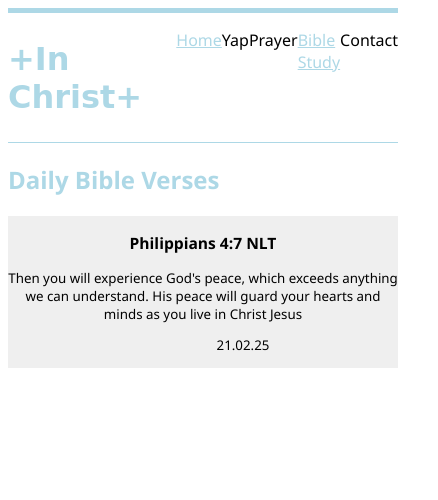
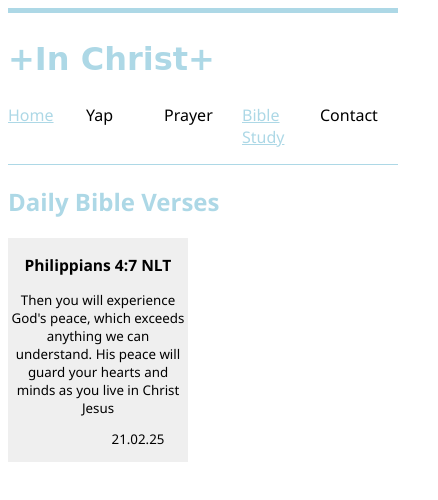
Before and after one commit to debs-DS/In_Christ, a plain HTML site: page index.html in a window 390 px wide. Shown: the whole page, 438 px wide, since content can reach past the window. Drawn offline with Linux system fonts and the light colour scheme.

Commit message:
third commit

```diff
--- a/style.css
+++ b/style.css
@@ -29,7 +29,9 @@ section{
 @media screen and (max-width:850px){
     /* 480 */
     section{
-        display: block;
         flex-direction: column;
     }
+    nav{
+        display: block;
+    }
 }
```
